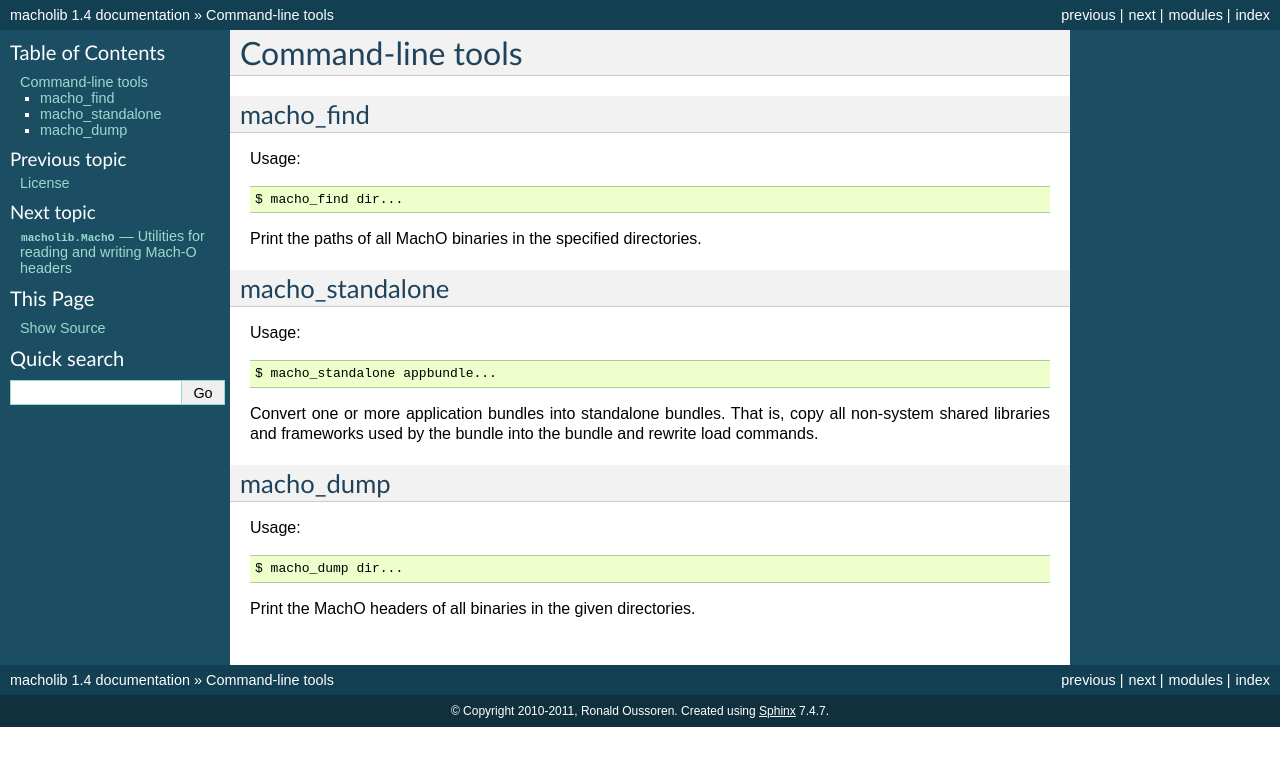
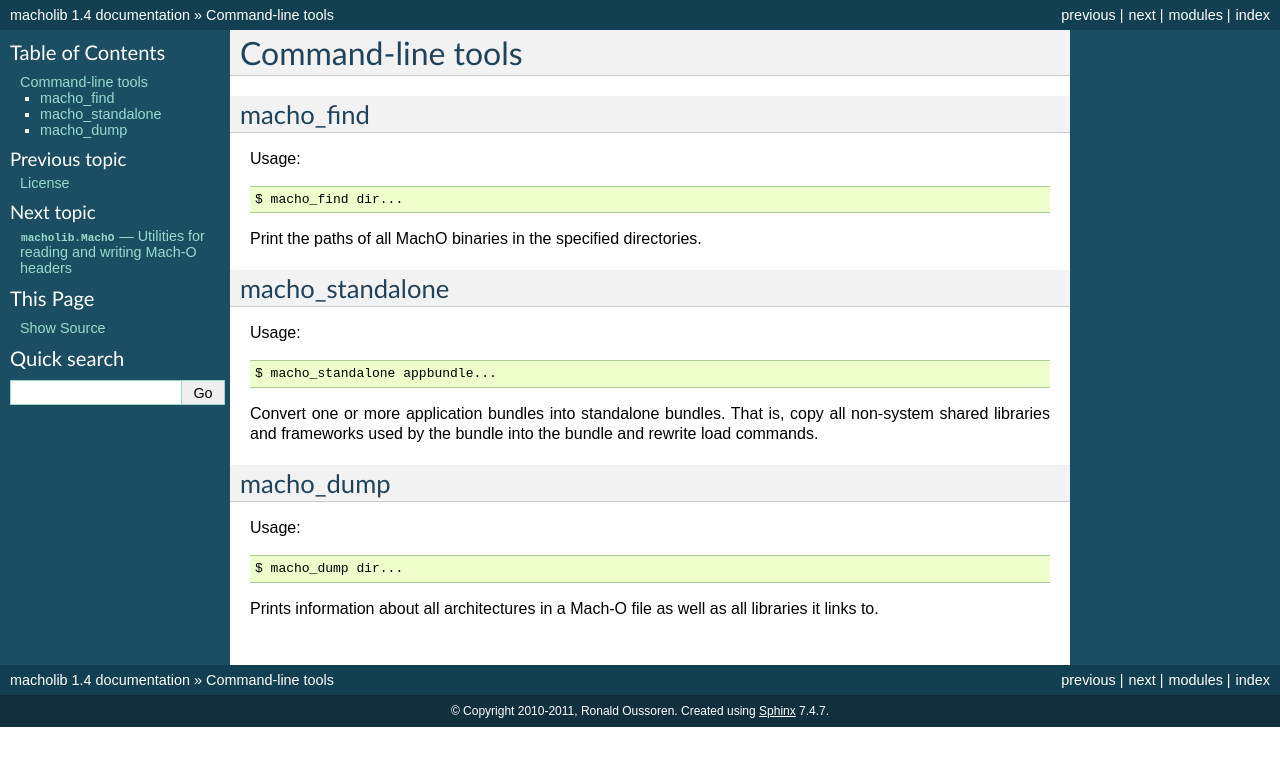
Before and after one commit to ronaldoussoren/macholib, a Sphinx documentation site: the page built from doc/scripts.rst, in a window 1280 px wide. Shown: the top 766 px of the page. Built offline with Sphinx 7.4.7, drawn with Linux system fonts in a browser that asks for light colours.

```diff
--- a/doc/changelog.rst
+++ b/doc/changelog.rst
@@ -26,7 +26,7 @@ Features:
   an new names (the old names are still available, but are deprecated and
   will be removed in a future release).
 
-  +==============+==============+
+  +--------------+--------------+
   | **Old name** | **New name** |
   +==============+==============+
   | p_byte       | p_int8       |
@@ -48,7 +48,7 @@ Features:
   | p_longlong   | p_int64      |
   +--------------+--------------+
   | p_ulonglong  | p_uint64     |
-  +==============+==============+
+  +--------------+--------------+
 
   ``Macholib.ptypes.p_ptr`` is no longer present as it had an unclear
   definition and isn't actually used in the codebase.
--- a/doc/macho_o.rst
+++ b/doc/macho_o.rst
@@ -6,3 +6,8 @@
 
 This module defines constants and packable structure types
 that correspond to elements of a Mach-O file.
+
+The names of classes and constants is the same as those in
+the Mach-O header files and
+`Apple's documentation <http://developer.apple.com/library/mac/#documentation/DeveloperTools/Conceptual/MachORuntime/Reference/reference.html>`_. This document therefore
+doesn't explictly document the names in this module.
--- a/doc/scripts.rst
+++ b/doc/scripts.rst
@@ -30,5 +30,6 @@ Usage::
 
         $ macho_dump dir...
 
-Print the MachO headers of all binaries in the
-given directories.
+Prints information about all architectures in a
+Mach-O file as well as all libraries it links
+to.
```
